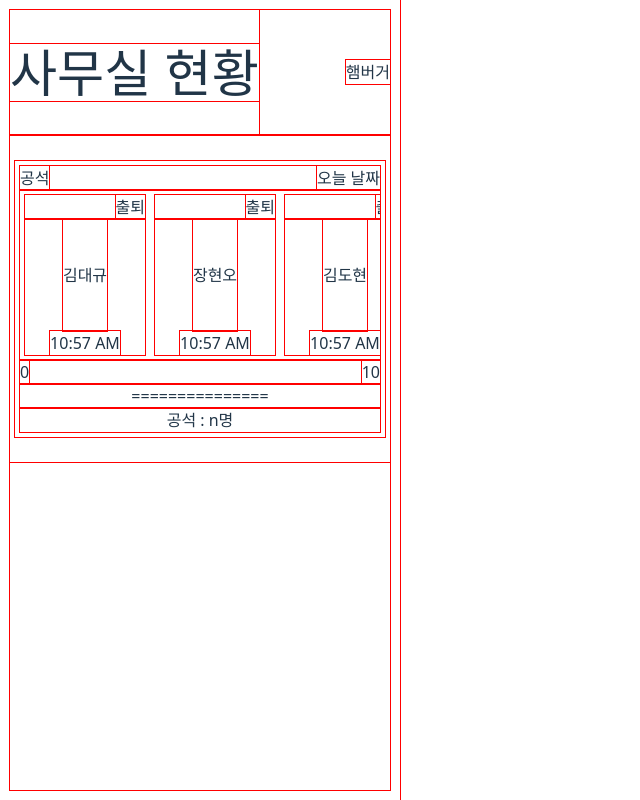
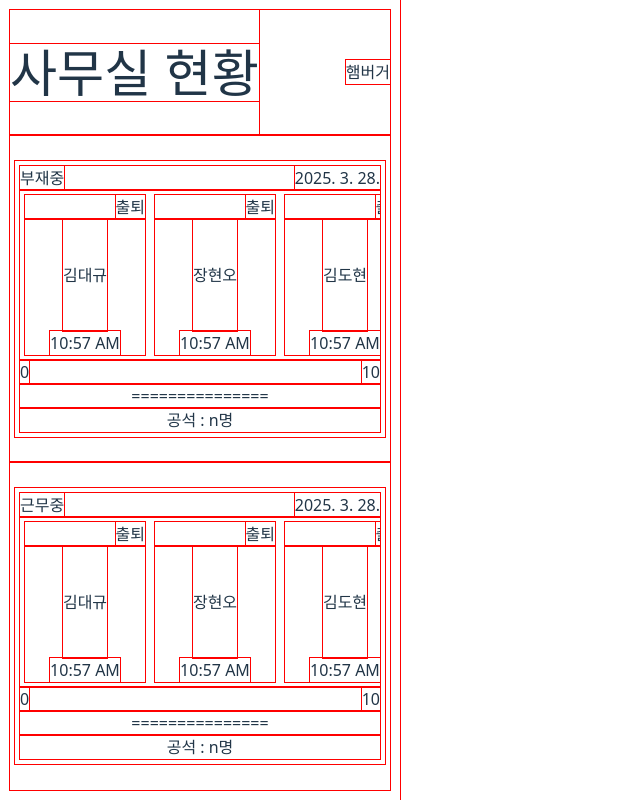
Before and after one commit to ByeolNabi/staff-tracker, a React (Vite) app: page / in a window 1280 px wide. Shown: the whole page, without its empty margins (0-640 px from the left). Built offline with nearby package versions, Linux system fonts and the light colour scheme.

Commit message:
board구현
값 추가 삭제를 어떻게 구현할까 고민중...

```diff
--- /dev/null
+++ b/src/Components/Board.jsx
@@ -0,0 +1,45 @@
+import PersonCard from "../Components/PersonCard";
+
+function Board(props) {
+    const { type } = props
+    const personInfoList = [
+        { userName: "김대규", date: new Date() },
+        { userName: "장현오", date: new Date() },
+        { userName: "김도현", date: new Date() },
+    ]
+
+    const today = new Date()
+
+    return (
+        <div className="box">
+            <div className="box-top">
+                <div>{type}</div>
+                <div>{today.toLocaleDateString('ko-KR')}</div>
+            </div>
+            <div className="box-mid">
+                <div className="deck">
+                    {personInfoList.map((personInfo, index) => (
+                        <PersonCard key={index} personInfo={personInfo} />
+                    ))}
+                </div>
+            </div>
+            <div className="box-bottom">
+                <div className="count-graph">
+                    <div className="graph-top">
+                        <div>0</div><div>10</div>
+                    </div>
+                    <div className="graph-mid">
+                        ===============
+                    </div>
+                    <div className="graph-bottom">
+                        <div>
+                            공석 : n명
+                        </div>
+                    </div>
+                </div>
+            </div>
+        </div>
+    )
+}
+
+export default Board;
--- a/src/pages/HomePage.jsx
+++ b/src/pages/HomePage.jsx
@@ -1,43 +1,15 @@
-import PersonCard from "../Components/PersonCard";
+import Board from "../Components/Board";
 
 function HomePage() {
-    const personInfoList = [
-        { userName: "김대규", date: new Date() },
-        { userName: "장현오", date: new Date() },
-        { userName: "김도현", date: new Date() },
-    ]
+
     return (
         <>
             <main>
                 <div className="go-space">
-                    <div className="box">
-                        <div className="box-top">
-                            <div>공석</div>
-                            <div>오늘 날짜</div>
-                        </div>
-                        <div className="box-mid">
-                            <div className="deck">
-                                {personInfoList.map((personInfo, index) => (
-                                    <PersonCard key={index} personInfo={personInfo} />
-                                ))}
-                            </div>
-                        </div>
-                        <div className="box-bottom">
-                            <div className="count-graph">
-                                <div className="graph-top">
-                                    <div>0</div><div>10</div>
-                                </div>
-                                <div className="graph-mid">
-                                    ===============
-                                </div>
-                                <div className="graph-bottom">
-                                    <div>
-                                        공석 : n명
-                                    </div>
-                                </div>
-                            </div>
-                        </div>
-                    </div>
+                    <Board type={'부재중'}/>
+                </div>
+                <div className="go-space">
+                    <Board type={'근무중'}/>
                 </div>
             </main>
         </>
```
